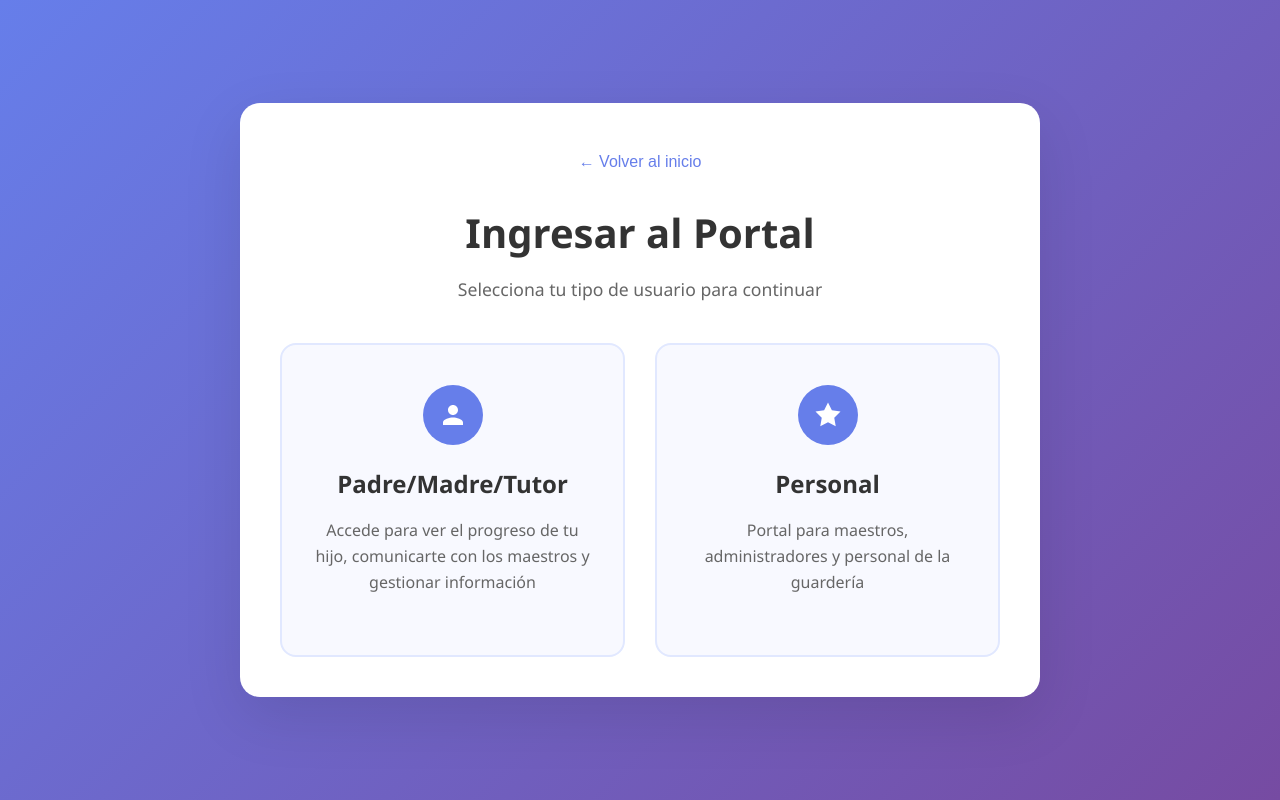
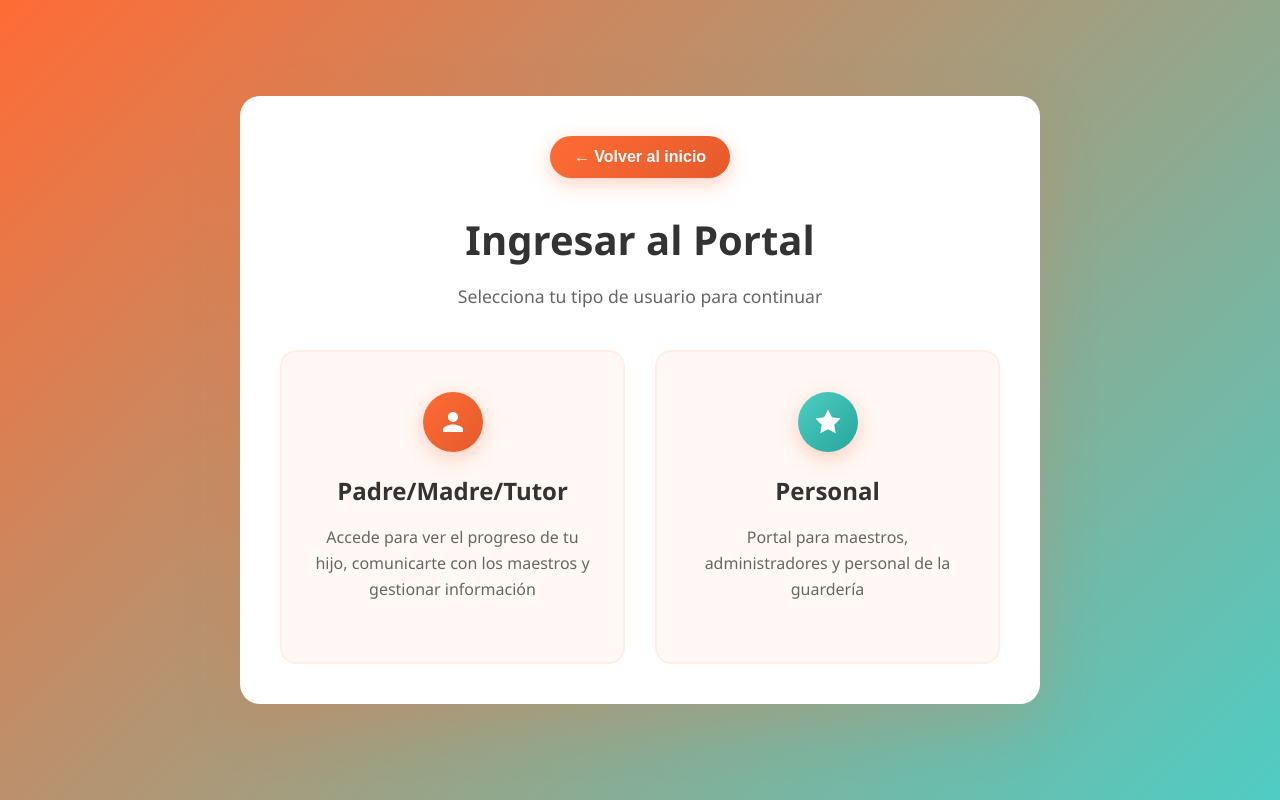
Before and after one commit to FreddyMachaca/Guarderia-System, a React (Create React App) app in the folder frontend-react/: page /portal in a window 1280 px wide. Built offline with nearby package versions, Linux system fonts and the light colour scheme; no server answers; the HTML template or start-up script is replaced by a standard one.

Commit message:
style: Update Portal and LoginForm styles

```diff
--- a/frontend-react/src/system/Portal.css
+++ b/frontend-react/src/system/Portal.css
@@ -1,6 +1,6 @@
 .portal {
   min-height: 100vh;
-  background: linear-gradient(135deg, #667eea 0%, #764ba2 100%);
+  background: linear-gradient(135deg, #FF6B35 0%, #4ECDC4 100%);
   display: flex;
   align-items: center;
   justify-content: center;
@@ -11,7 +11,7 @@
   background: white;
   border-radius: 20px;
   padding: 40px;
-  box-shadow: 0 20px 60px rgba(0,0,0,0.1);
+  box-shadow: 0 20px 60px rgba(255, 107, 53, 0.2);
   max-width: 800px;
   width: 100%;
   text-align: center;
@@ -22,19 +22,39 @@
 }
 
 .back-btn {
-  background: none;
+  background: linear-gradient(135deg, #FF6B35, #e55a2b);
   border: none;
-  color: #667eea;
+  color: white;
   font-size: 16px;
+  font-weight: 600;
   cursor: pointer;
-  margin-bottom: 20px;
-  padding: 10px;
-  border-radius: 8px;
-  transition: background 0.3s;
+  margin-bottom: 30px;
+  padding: 12px 24px;
+  border-radius: 30px;
+  transition: all 0.3s ease;
+  box-shadow: 0 6px 20px rgba(255, 107, 53, 0.3);
+  position: relative;
+  overflow: hidden;
+}
+
+.back-btn::before {
+  content: '';
+  position: absolute;
+  top: 0;
+  left: -100%;
+  width: 100%;
+  height: 100%;
+  background: linear-gradient(90deg, transparent, rgba(255, 255, 255, 0.2), transparent);
+  transition: left 0.5s;
+}
+
+.back-btn:hover::before {
+  left: 100%;
 }
 
 .back-btn:hover {
-  background: #f8f9ff;
+  transform: translateY(-2px);
+  box-shadow: 0 10px 30px rgba(255, 107, 53, 0.4);
 }
 
 .portal-header h1 {
@@ -56,8 +76,8 @@
 }
 
 .portal-card {
-  background: #f8f9ff;
-  border: 2px solid #e1e8ff;
+  background: #fff8f5;
+  border: 2px solid #ffeee6;
   border-radius: 16px;
   padding: 40px 30px;
   cursor: pointer;
@@ -68,20 +88,28 @@
 
 .portal-card:hover {
   transform: translateY(-5px);
-  box-shadow: 0 15px 40px rgba(102, 126, 234, 0.2);
-  border-color: #667eea;
+  box-shadow: 0 15px 40px rgba(255, 107, 53, 0.2);
+  border-color: #FF6B35;
+}
+
+.portal-card:nth-child(1) .card-icon {
+  background: linear-gradient(135deg, #FF6B35, #e55a2b);
+}
+
+.portal-card:nth-child(2) .card-icon {
+  background: linear-gradient(135deg, #4ECDC4, #26A69A);
 }
 
 .card-icon {
   width: 60px;
   height: 60px;
-  background: #667eea;
   border-radius: 50%;
   display: flex;
   align-items: center;
   justify-content: center;
   margin: 0 auto 20px;
   color: white;
+  box-shadow: 0 6px 20px rgba(255, 107, 53, 0.3);
 }
 
 .card-icon svg {
@@ -106,7 +134,7 @@
   bottom: 20px;
   right: 20px;
   font-size: 1.5rem;
-  color: #667eea;
+  color: #FF6B35;
   opacity: 0;
   transform: translateX(-10px);
   transition: all 0.3s ease;
--- a/frontend-react/src/system/components/LoginForm.css
+++ b/frontend-react/src/system/components/LoginForm.css
@@ -1,6 +1,6 @@
 .login-container {
   min-height: 100vh;
-  background: linear-gradient(135deg, #667eea 0%, #764ba2 100%);
+  background: linear-gradient(135deg, #FF6B35 0%, #4ECDC4 100%);
   display: flex;
   align-items: center;
   justify-content: center;
@@ -11,7 +11,7 @@
   background: white;
   border-radius: 20px;
   padding: 40px;
-  box-shadow: 0 20px 60px rgba(0,0,0,0.1);
+  box-shadow: 0 20px 60px rgba(255, 107, 53, 0.2);
   max-width: 450px;
   width: 100%;
 }
@@ -22,147 +22,207 @@
 }
 
 .back-btn {
-  background: none;
+  background: linear-gradient(135deg, #FF6B35, #e55a2b);
   border: none;
-  color: #667eea;
+  color: white;
   font-size: 16px;
+  font-weight: 600;
   cursor: pointer;
-  margin-bottom: 20px;
-  padding: 10px;
-  border-radius: 8px;
-  transition: background 0.3s;
-  align-self: flex-start;
+  margin-bottom: 30px;
+  padding: 12px 24px;
+  border-radius: 30px;
+  transition: all 0.3s ease;
+  box-shadow: 0 6px 20px rgba(255, 107, 53, 0.3);
+  position: relative;
+  overflow: hidden;
+}
+
+.back-btn::before {
+  content: '';
+  position: absolute;
+  top: 0;
+  left: -100%;
+  width: 100%;
+  height: 100%;
+  background: linear-gradient(90deg, transparent, rgba(255, 255, 255, 0.2), transparent);
+  transition: left 0.5s;
+}
+
+.back-btn:hover::before {
+  left: 100%;
 }
 
 .back-btn:hover {
-  background: #f8f9ff;
+  transform: translateY(-2px);
+  box-shadow: 0 10px 30px rgba(255, 107, 53, 0.4);
 }
 
 .login-header h2 {
+  color: #333;
   font-size: 2rem;
-  color: #333;
   margin-bottom: 10px;
+  font-weight: 700;
 }
 
 .login-header p {
   color: #666;
-  font-size: 1rem;
+  font-size: 1.1rem;
 }
 
 .form {
-  width: 100%;
+  display: flex;
+  flex-direction: column;
+  gap: 20px;
 }
 
 .form-group {
-  margin-bottom: 20px;
+  display: flex;
+  flex-direction: column;
 }
 
 .form-group label {
-  display: block;
+  color: #333;
+  font-weight: 600;
   margin-bottom: 8px;
-  color: #333;
-  font-weight: 500;
+  font-size: 14px;
 }
 
 .form-group input {
-  width: 100%;
-  padding: 15px;
+  padding: 14px 16px;
   border: 2px solid #e1e8ff;
   border-radius: 12px;
   font-size: 16px;
-  transition: border-color 0.3s;
-  box-sizing: border-box;
+  transition: all 0.3s ease;
+  background: #fff;
 }
 
 .form-group input:focus {
   outline: none;
-  border-color: #667eea;
+  border-color: #FF6B35;
+  box-shadow: 0 0 0 3px rgba(255, 107, 53, 0.1);
 }
 
 .password-input {
   position: relative;
 }
 
+.password-input input {
+  padding-right: 50px;
+}
+
 .password-toggle {
   position: absolute;
-  right: 15px;
+  right: 16px;
   top: 50%;
   transform: translateY(-50%);
   background: none;
   border: none;
   cursor: pointer;
   font-size: 18px;
+  color: #666;
+  transition: color 0.3s ease;
+}
+
+.password-toggle:hover {
+  color: #FF6B35;
 }
 
 .error-message {
-  background: #fee;
-  color: #c33;
-  padding: 12px;
+  background: #fee2e2;
+  color: #dc2626;
+  padding: 12px 16px;
   border-radius: 8px;
-  margin-bottom: 20px;
-  text-align: center;
+  font-size: 14px;
+  border: 1px solid #fecaca;
 }
 
 .submit-btn {
-  width: 100%;
-  background: #667eea;
+  background: linear-gradient(135deg, #FF6B35, #e55a2b);
   color: white;
   border: none;
-  padding: 15px;
+  padding: 16px 24px;
   border-radius: 12px;
   font-size: 16px;
   font-weight: 600;
   cursor: pointer;
-  transition: background 0.3s;
+  transition: all 0.3s ease;
+  box-shadow: 0 6px 20px rgba(255, 107, 53, 0.3);
+  position: relative;
+  overflow: hidden;
+}
+
+.submit-btn::before {
+  content: '';
+  position: absolute;
+  top: 0;
+  left: -100%;
+  width: 100%;
+  height: 100%;
+  background: linear-gradient(90deg, transparent, rgba(255, 255, 255, 0.2), transparent);
+  transition: left 0.5s;
+}
+
+.submit-btn:hover::before {
+  left: 100%;
 }
 
 .submit-btn:hover {
-  background: #5a67d8;
+  transform: translateY(-2px);
+  box-shadow: 0 10px 30px rgba(255, 107, 53, 0.4);
 }
 
 .submit-btn:disabled {
-  background: #ccc;
+  opacity: 0.7;
   cursor: not-allowed;
+  transform: none;
 }
 
 .form-footer {
   text-align: center;
   margin-top: 30px;
+  padding-top: 20px;
+  border-top: 1px solid #e1e8ff;
 }
 
 .forgot-link {
-  color: #667eea;
+  color: #FF6B35;
   text-decoration: none;
-  font-size: 14px;
-  display: block;
-  margin-bottom: 15px;
+  font-weight: 600;
+  transition: color 0.3s ease;
 }
 
 .forgot-link:hover {
-  text-decoration: underline;
+  color: #e55a2b;
 }
 
 .form-footer p {
   color: #666;
+  margin-top: 15px;
   font-size: 14px;
 }
 
 .form-footer a {
-  color: #667eea;
+  color: #4ECDC4;
   text-decoration: none;
+  font-weight: 600;
+  transition: color 0.3s ease;
 }
 
 .form-footer a:hover {
-  text-decoration: underline;
+  color: #26A69A;
 }
 
 @media (max-width: 768px) {
   .login-form {
-    padding: 20px;
-    margin: 20px;
+    padding: 30px 20px;
+    margin: 10px;
   }
 
   .login-header h2 {
     font-size: 1.5rem;
   }
+
+  .submit-btn {
+    padding: 14px 20px;
+  }
 }
```
